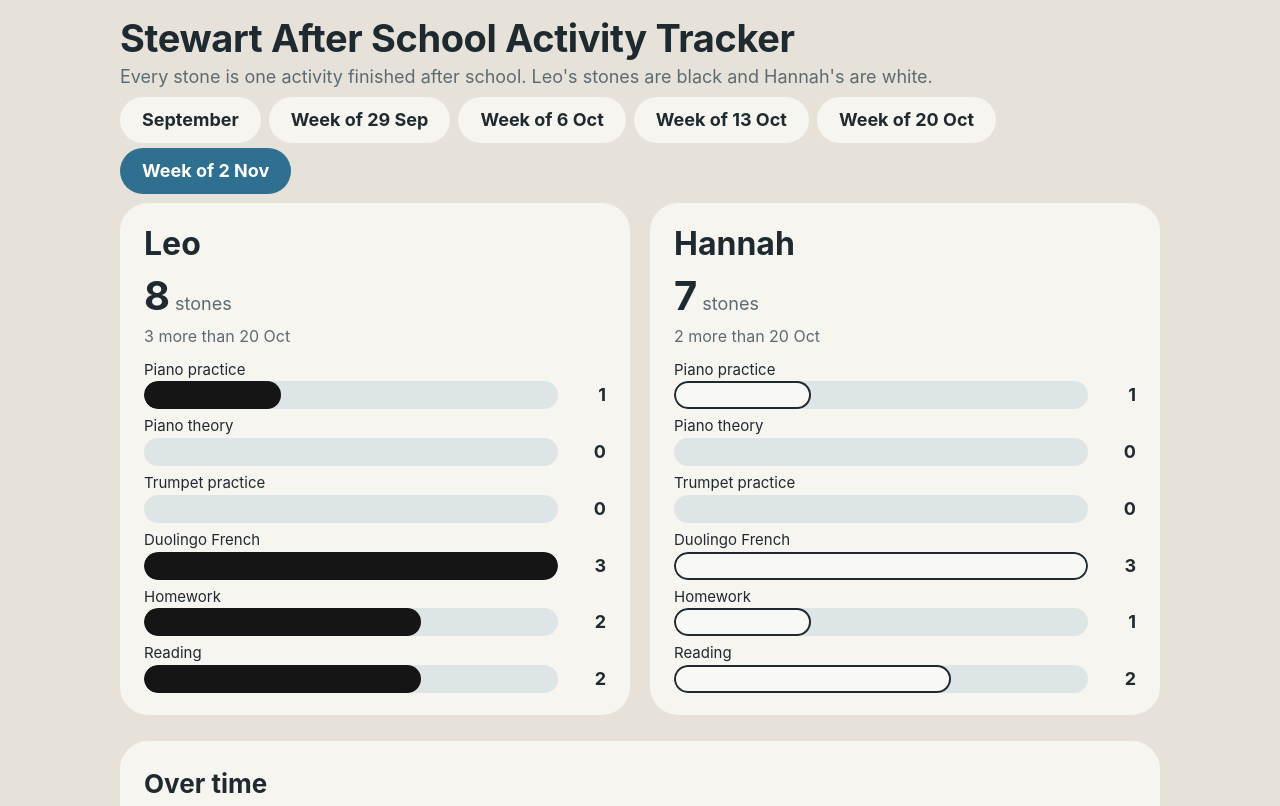
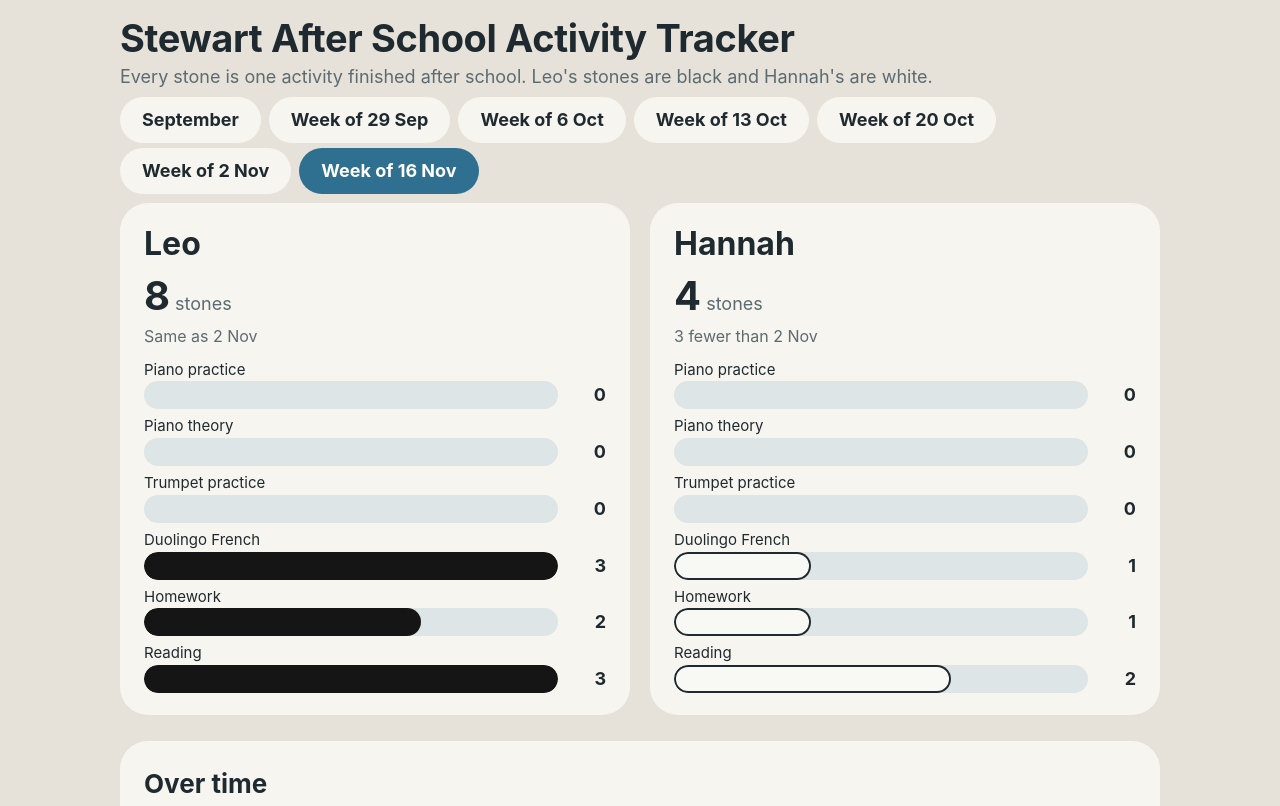
Before and after one commit to harriet-mot/stone-jars, a plain HTML site: page index.html in a window 1280 px wide. Shown: the top 806 px of the page. Drawn offline with Linux system fonts and the light colour scheme.

Commit message:
Add week of 16 Nov stone counts
Co-Authored-By: Claude Sonnet 5.5 <noreply@anthropic.com>
Claude-Session: https://claude.ai/code/session_01TXvqPTQLNowQN2i895rdgy

```diff
--- a/index.html
+++ b/index.html
@@ -78,7 +78,10 @@ var PERIODS = [
     hannah: [1, 0, 1, 2, 0, 1] },
   { label: "Week of 2 Nov", short: "2 Nov", kind: "week",
     leo:    [1, 0, 0, 3, 2, 2],
-    hannah: [1, 0, 0, 3, 1, 2] }
+    hannah: [1, 0, 0, 3, 1, 2] },
+  { label: "Week of 16 Nov", short: "16 Nov", kind: "week",
+    leo:    [0, 0, 0, 3, 2, 3],
+    hannah: [0, 0, 0, 1, 1, 2] }
 ];
 
 var ACTIVITIES = [
```
